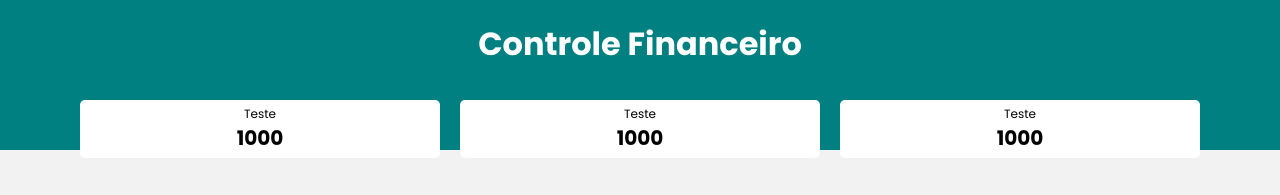
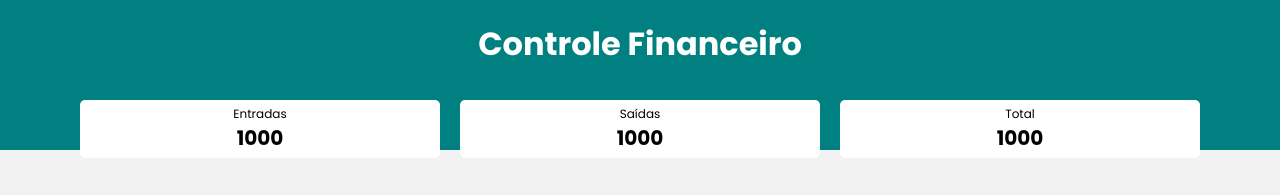
Before and after one commit to DouglasWillianBasilio/financial_controls, a React (Create React App) app: page / in a window 1280 px wide. Shown: the top 195 px of the page. Built offline with nearby package versions, Linux system fonts and the light colour scheme.

Commit message:
preciso instalar a biblioteca de icons

```diff
--- a/src/App.js
+++ b/src/App.js
@@ -2,6 +2,7 @@
 import Global from "./styles/global";
 import Header from "./componentes/Header";
 import Resume from "./componentes/Resume";
+
 
 const App = () => {
     return (
--- a/src/componentes/Resume/index.js
+++ b/src/componentes/Resume/index.js
@@ -1,13 +1,18 @@
 import React from "react";
 import * as C from './styles'
 import ResumeItem from "../ResumeItem";
+import {
+    FaRegArrowAltCircleUp,
+    FaRegArrowAltCircleDown,
+    FaDollarSign,
+} from "react-icons/fa";
 
 const Resume = () => {
     return (
         <C.Container>
-            <ResumeItem />
-            <ResumeItem />
-            <ResumeItem />
+            <ResumeItem title="Entradas" Icon={FaRegArrowAltCircleUp}  />
+            <ResumeItem title="Saídas" Icon={FaRegArrowAltCircleDown} />
+            <ResumeItem title="Total" Icon={FaDollarSign} />
         </C.Container>
     )
 }
--- a/src/componentes/ResumeItem/index.js
+++ b/src/componentes/ResumeItem/index.js
@@ -1,11 +1,12 @@
 import React from "react";
 import * as C from './styles'
 
-const ResumeItem = () => {
+const ResumeItem = ({title, Icon}) => {
     return (
         <C.Container>
             <C.Header>
-                <C.HeaderTitle>Teste</C.HeaderTitle>
+                <C.HeaderTitle>{title}</C.HeaderTitle>
+                <Icon />
             </C.Header>
             <C.Total>1000</C.Total>
         </C.Container>
```
